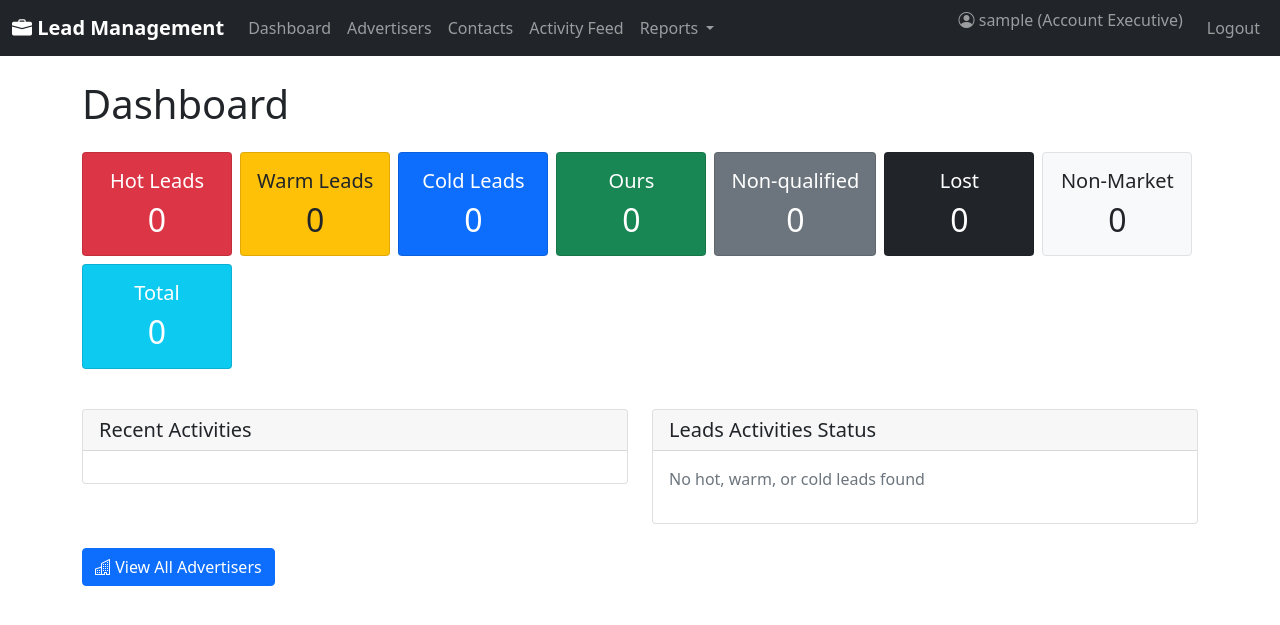
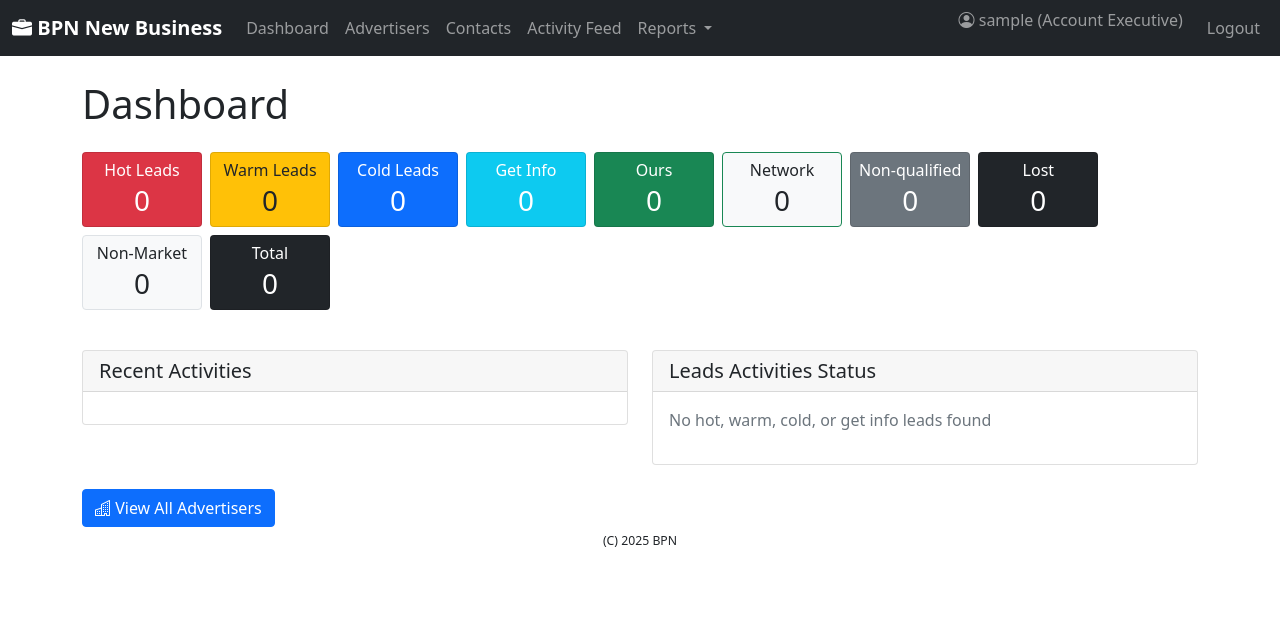
Before and after one commit to Vainius2002/api-newbusiness, a Flask app: page / in a window 1280 px wide. Shown: the top 625 px of the page. Run offline with Flask 3, Linux system fonts and the light colour scheme; the visitor is signed in with stand-in values (Sample User, id 1); data that the repository does not hold is empty; some libraries are stand-ins or nearby versions.

Commit message:
Add new lead types: Get Info and Network
- Added two new lead status types: "Get Info" (for leads needing more information) and "Network" (for network leads)
- Updated forms to include new lead types in correct order (Network after Ours, Get Info after Cold)
- Enhanced dashboard with compact lead status cards that fit in one row
- Included Get Info leads in Lead Activities Status section
- Updated all views, templates, and CSS to support new lead types
- Added migration script add_new_lead_types.py

🤖 Generated with [Claude Code](https://claude.ai/code)

Co-Authored-By: Claude <noreply@anthropic.com>

```diff
--- a/app/advertisers/forms.py
+++ b/app/advertisers/forms.py
@@ -30,7 +30,9 @@ class AdvertiserForm(FlaskForm):
                             choices=[
                                 ('non_qualified', 'Non Qualified'),
                                 ('ours', 'Ours'),
+                                ('network', 'Network'),
                                 ('cold', 'Cold Leads'),
+                                ('get_info', 'Get Info'),
                                 ('warm', 'Warm Leads'),
                                 ('hot', 'Hot Leads'),
                                 ('lost', 'Lost'),
@@ -51,7 +53,9 @@ class LeadStatusForm(FlaskForm):
                            choices=[
                                ('non_qualified', 'Non Qualified'),
                                ('ours', 'Ours'),
+                               ('network', 'Network'),
                                ('cold', 'Cold Leads'),
+                               ('get_info', 'Get Info'),
                                ('warm', 'Warm Leads'),
                                ('hot', 'Hot Leads'),
                                ('lost', 'Lost'),
--- a/app/main/routes.py
+++ b/app/main/routes.py
@@ -49,7 +49,7 @@ def index():
         last_activity_subq,
         Advertiser.id == last_activity_subq.c.advertiser_id
     ).filter(
-        Advertiser.lead_status.in_(['hot', 'warm', 'cold'])
+        Advertiser.lead_status.in_(['hot', 'warm', 'cold', 'get_info'])
     ).order_by(
         # Sort by oldest activity first (nulls first)
         func.coalesce(last_activity_subq.c.last_activity_date, func.datetime('1900-01-01')).asc()
--- a/app/models.py
+++ b/app/models.py
@@ -34,7 +34,7 @@ class Advertiser(db.Model):
     id = db.Column(db.Integer, primary_key=True)
     name = db.Column(db.String(200), unique=True, nullable=False)
     current_agency = db.Column(db.String(200))
-    lead_status = db.Column(db.String(20), default='non_qualified')  # non_qualified, ours, cold, warm, hot, lost, non_market
+    lead_status = db.Column(db.String(20), default='non_qualified')  # non_qualified, ours, cold, warm, hot, lost, non_market, get_info, network
     assigned_user_id = db.Column(db.Integer, db.ForeignKey('user.id'))
     created_at = db.Column(db.DateTime, default=datetime.utcnow)
     updated_at = db.Column(db.DateTime, default=datetime.utcnow, onupdate=datetime.utcnow)
--- a/app/utils.py
+++ b/app/utils.py
@@ -202,7 +202,9 @@ def get_lead_status_color(status):
     colors = {
         'non_qualified': 'secondary',
         'ours': 'success',
+        'network': 'teal',
         'cold': 'primary',
+        'get_info': 'info',
         'warm': 'warning',
         'hot': 'danger',
         'lost': 'dark',
--- a/templates/advertisers/list.html
+++ b/templates/advertisers/list.html
@@ -23,7 +23,9 @@
                     <option value="">All Statuses</option>
                     <option value="non_qualified" {% if status_filter == 'non_qualified' %}selected{% endif %}>Non Qualified</option>
                     <option value="ours" {% if status_filter == 'ours' %}selected{% endif %}>Ours</option>
+                    <option value="network" {% if status_filter == 'network' %}selected{% endif %}>Network</option>
                     <option value="cold" {% if status_filter == 'cold' %}selected{% endif %}>Cold Leads</option>
+                    <option value="get_info" {% if status_filter == 'get_info' %}selected{% endif %}>Get Info</option>
                     <option value="warm" {% if status_filter == 'warm' %}selected{% endif %}>Warm Leads</option>
                     <option value="hot" {% if status_filter == 'hot' %}selected{% endif %}>Hot Leads</option>
                     <option value="lost" {% if status_filter == 'lost' %}selected{% endif %}>Lost</option>
--- a/templates/base.html
+++ b/templates/base.html
@@ -3,7 +3,7 @@
 <head>
     <meta charset="UTF-8">
     <meta name="viewport" content="width=device-width, initial-scale=1.0">
-    <title>{% block title %}Media Agency Lead Management{% endblock %}</title>
+    <title>{% block title %}BPN New Business{% endblock %}</title>
     <link href="https://cdn.jsdelivr.net/npm/bootstrap@5.1.3/dist/css/bootstrap.min.css" rel="stylesheet">
     <link rel="stylesheet" href="https://cdn.jsdelivr.net/npm/bootstrap-icons@1.7.2/font/bootstrap-icons.css">
     <script src="https://cdn.jsdelivr.net/npm/bootstrap@5.1.3/dist/js/bootstrap.bundle.min.js"></script>
@@ -18,7 +18,9 @@
         }
         .lead-non_qualified { background-color: #6c757d; color: white; }
         .lead-ours { background-color: #28a745; color: white; }
+        .lead-network { background-color: #20c997; color: white; }
         .lead-cold { background-color: #007bff; color: white; }
+        .lead-get_info { background-color: #17a2b8; color: white; }
         .lead-warm { background-color: #ffc107; color: black; }
         .lead-hot { background-color: #dc3545; color: white; }
         .lead-lost { background-color: #343a40; color: white; }
@@ -30,7 +32,7 @@
     <nav class="navbar navbar-expand-lg navbar-dark bg-dark">
         <div class="container-fluid">
             <a class="navbar-brand" href="{{ url_for('main.index') }}">
-                <i class="bi bi-briefcase-fill"></i> Lead Management
+                <i class="bi bi-briefcase-fill"></i> BPN New Business
             </a>
             <button class="navbar-toggler" type="button" data-bs-toggle="collapse" data-bs-target="#navbarNav">
                 <span class="navbar-toggler-icon"></span>
@@ -113,5 +115,6 @@
     </div>
 
     {% block extra_js %}{% endblock %}
+    <center><small><small>(C) 2025 BPN</small></small></center>
 </body>
 </html>
--- a/templates/main/index.html
+++ b/templates/main/index.html
@@ -10,80 +10,100 @@
         <div class="d-flex flex-wrap gap-2">
             <!-- Hot Leads -->
             <a href="{{ url_for('advertisers.list_advertisers', status='hot') }}" class="text-decoration-none">
-                <div class="card text-white bg-danger" style="min-width: 150px;">
-                    <div class="card-body text-center">
-                        <h5 class="card-title">Hot Leads</h5>
-                        <h2 class="mb-0">{{ lead_status_counts.get('hot', 0) }}</h2>
+                <div class="card text-white bg-danger" style="min-width: 120px;">
+                    <div class="card-body text-center p-2">
+                        <h6 class="card-title mb-1">Hot Leads</h6>
+                        <h3 class="mb-0">{{ lead_status_counts.get('hot', 0) }}</h3>
                     </div>
                 </div>
             </a>
 
             <!-- Warm Leads -->
             <a href="{{ url_for('advertisers.list_advertisers', status='warm') }}" class="text-decoration-none">
-                <div class="card text-dark bg-warning" style="min-width: 150px;">
-                    <div class="card-body text-center">
-                        <h5 class="card-title">Warm Leads</h5>
-                        <h2 class="mb-0">{{ lead_status_counts.get('warm', 0) }}</h2>
+                <div class="card text-dark bg-warning" style="min-width: 120px;">
+                    <div class="card-body text-center p-2">
+                        <h6 class="card-title mb-1">Warm Leads</h6>
+                        <h3 class="mb-0">{{ lead_status_counts.get('warm', 0) }}</h3>
                     </div>
                 </div>
             </a>
 
             <!-- Cold Leads -->
             <a href="{{ url_for('advertisers.list_advertisers', status='cold') }}" class="text-decoration-none">
-                <div class="card text-white bg-primary" style="min-width: 150px;">
-                    <div class="card-body text-center">
-                        <h5 class="card-title">Cold Leads</h5>
-                        <h2 class="mb-0">{{ lead_status_counts.get('cold', 0) }}</h2>
+                <div class="card text-white bg-primary" style="min-width: 120px;">
+                    <div class="card-body text-center p-2">
+                        <h6 class="card-title mb-1">Cold Leads</h6>
+                        <h3 class="mb-0">{{ lead_status_counts.get('cold', 0) }}</h3>
+                    </div>
+                </div>
+            </a>
+
+            <!-- Get Info -->
+            <a href="{{ url_for('advertisers.list_advertisers', status='get_info') }}" class="text-decoration-none">
+                <div class="card text-white bg-info" style="min-width: 120px;">
+                    <div class="card-body text-center p-2">
+                        <h6 class="card-title mb-1">Get Info</h6>
+                        <h3 class="mb-0">{{ lead_status_counts.get('get_info', 0) }}</h3>
                     </div>
                 </div>
             </a>
 
             <!-- Ours -->
             <a href="{{ url_for('advertisers.list_advertisers', status='ours') }}" class="text-decoration-none">
-                <div class="card text-white bg-success" style="min-width: 150px;">
-                    <div class="card-body text-center">
-                        <h5 class="card-title">Ours</h5>
-                        <h2 class="mb-0">{{ lead_status_counts.get('ours', 0) }}</h2>
+                <div class="card text-white bg-success" style="min-width: 120px;">
+                    <div class="card-body text-center p-2">
+                        <h6 class="card-title mb-1">Ours</h6>
+                        <h3 class="mb-0">{{ lead_status_counts.get('ours', 0) }}</h3>
+                    </div>
+                </div>
+            </a>
+
+            <!-- Network -->
+            <a href="{{ url_for('advertisers.list_advertisers', status='network') }}" class="text-decoration-none">
+                <div class="card text-dark bg-light border border-success" style="min-width: 120px;">
+                    <div class="card-body text-center p-2">
+                        <h6 class="card-title mb-1">Network</h6>
+                        <h3 class="mb-0">{{ lead_status_counts.get('network', 0) }}</h3>
                     </div>
                 </div>
             </a>
 
             <!-- Non-qualified -->
             <a href="{{ url_for('advertisers.list_advertisers', status='non_qualified') }}" class="text-decoration-none">
-                <div class="card text-white bg-secondary" style="min-width: 150px;">
-                    <div class="card-body text-center">
-                        <h5 class="card-title">Non-qualified</h5>
-                        <h2 class="mb-0">{{ lead_status_counts.get('non_qualified', 0) }}</h2>
+                <div class="card text-white bg-secondary" style="min-width: 120px;">
+                    <div class="card-body text-center p-2">
+                        <h6 class="card-title mb-1">Non-qualified</h6>
+                        <h3 class="mb-0">{{ lead_status_counts.get('non_qualified', 0) }}</h3>
                     </div>
                 </div>
             </a>
 
             <!-- Lost -->
             <a href="{{ url_for('advertisers.list_advertisers', status='lost') }}" class="text-decoration-none">
-                <div class="card text-white bg-dark" style="min-width: 150px;">
-                    <div class="card-body text-center">
-                        <h5 class="card-title">Lost</h5>
-                        <h2 class="mb-0">{{ lead_status_counts.get('lost', 0) }}</h2>
+                <div class="card text-white bg-dark" style="min-width: 120px;">
+                    <div class="card-body text-center p-2">
+                        <h6 class="card-title mb-1">Lost</h6>
+                        <h3 class="mb-0">{{ lead_status_counts.get('lost', 0) }}</h3>
                     </div>
                 </div>
             </a>
 
             <!-- Non-Market -->
             <a href="{{ url_for('advertisers.list_advertisers', status='non_market') }}" class="text-decoration-none">
-                <div class="card text-dark bg-light border" style="min-width: 150px;">
-                    <div class="card-body text-center">
-                        <h5 class="card-title">Non-Market</h5>
-                        <h2 class="mb-0">{{ lead_status_counts.get('non_market', 0) }}</h2>
+                <div class="card text-dark bg-light border" style="min-width: 120px;">
+                    <div class="card-body text-center p-2">
+                        <h6 class="card-title mb-1">Non-Market</h6>
+                        <h3 class="mb-0">{{ lead_status_counts.get('non_market', 0) }}</h3>
                     </div>
                 </div>
             </a>
 
             <!-- Total Advertisers -->
             <a href="{{ url_for('advertisers.list_advertisers') }}" class="text-decoration-none">
-                <div class="card text-white bg-info" style="min-width: 150px;">
-                    <div class="card-body text-center">
-                        <h5 class="card-title">Total</h5>
-                        <h2 class="mb-0">{{ total_advertisers }}</h2>
+                <div class="card text-white bg-dark" style="min-width: 120px;">
+                    <div class="card-body text-center p-2">
+                        <h6 class="card-title mb-1">Total</h6>
+                        <h3 class="mb-0">{{ total_advertisers }}</h3>
                     </div>
                 </div>
             </a>
@@ -242,7 +262,7 @@
                 </nav>
                 {% endif %}
                 {% else %}
-                <p class="text-muted">No hot, warm, or cold leads found</p>
+                <p class="text-muted">No hot, warm, cold, or get info leads found</p>
                 {% endif %}
             </div>
         </div>
```
Also changed, not shown: add_new_lead_types.py (added, +47 -0 lines).
